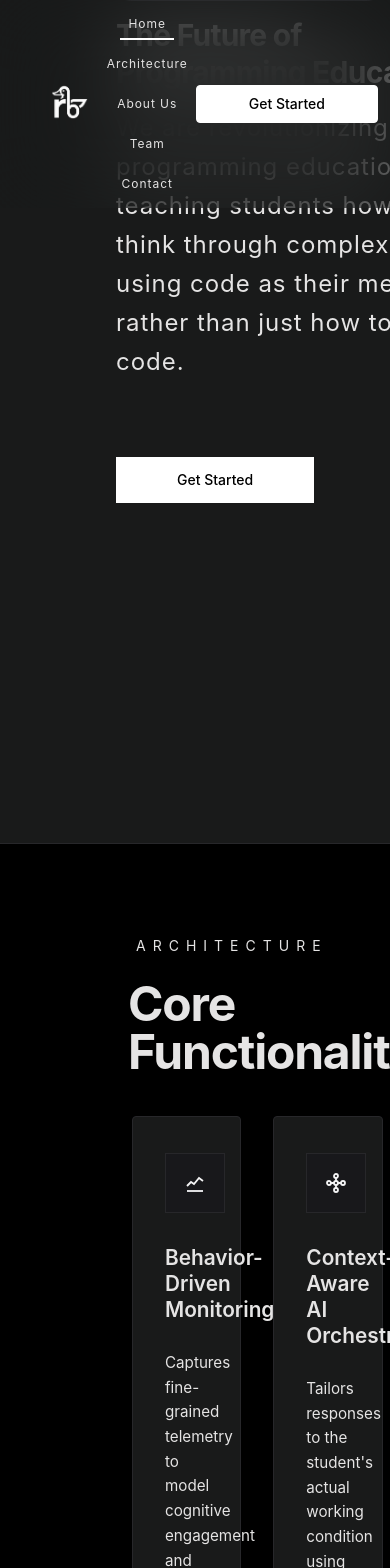
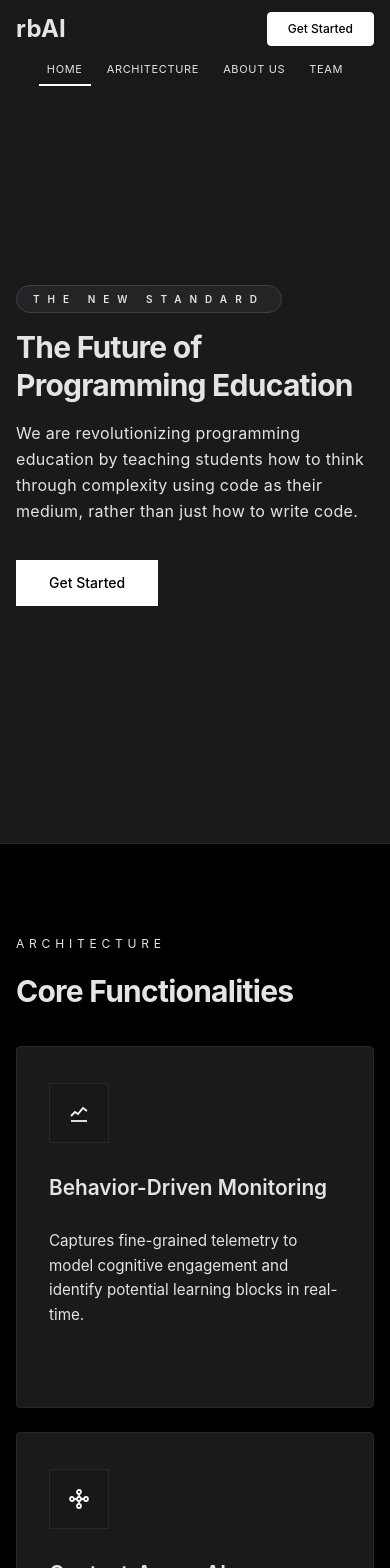
Before and after one commit to tomtatosauce21/RBAI, a React app in the folder src/: page / in a window 390 px wide. Shown: the top 1568 px of the page. Built offline with nearby package versions, Linux system fonts and the light colour scheme; the HTML template or start-up script is replaced by a standard one.

Commit message:
text leading and tracking/topbar adjusment/

```diff
--- a/src/App.css
+++ b/src/App.css
@@ -86,6 +86,34 @@ button:active {
   animation: slideInFromBottom 0.4s ease;
 }
 
+/* Architecture flip cards */
+.architecture-card {
+  perspective: 1200px;
+}
+
+.architecture-card-inner {
+  position: relative;
+  min-height: 360px;
+  width: 100%;
+  transform-style: preserve-3d;
+  transition: transform 0.6s cubic-bezier(0.4, 0, 0.2, 1);
+}
+
+.architecture-card-inner.is-flipped {
+  transform: rotateY(180deg);
+}
+
+.architecture-card-face {
+  position: absolute;
+  inset: 0;
+  backface-visibility: hidden;
+  -webkit-backface-visibility: hidden;
+}
+
+.architecture-card-back {
+  transform: rotateY(180deg);
+}
+
 /* Card Hover Effects */
 article:hover {
   transform: translateY(-2px);
--- a/src/App.tsx
+++ b/src/App.tsx
@@ -1,7 +1,6 @@
 import Topbar from './components/Topbar.tsx'
-import heroDp from './assets/hero.png'
-import Yves from './assets/Yves.jpg'
-import Shine from './assets/Shine.jpg'
+import admin_dp from './assets/admin_dp.png'
+import stud_dp from './assets/stud_dp.png'
 import coding from './assets/coding.jpg'
 import { useState, useEffect } from 'react'
 import './App.css'
@@ -84,18 +83,15 @@ function renderFunctionalityIcon(icon: FunctionalityIcon) {
 }
 
 function App() {
-  const [selectedMember, setSelectedMember] = useState<number | null>(null);
-  const [expandedArchitecture, setExpandedArchitecture] = useState<string | null>(null);
-  const [formData, setFormData] = useState({ name: '', email: '', message: '' });
-  const [formSubmitted, setFormSubmitted] = useState(false);
+  const [flippedArchitecture, setFlippedArchitecture] = useState<Record<string, boolean>>({});
   const [showScrollTop, setShowScrollTop] = useState(false);
 
   const team = [
-    { name: 'Lily Ann Dela Cruz, MSIT', role: 'Adviser', type: 'adviser', bio: 'Expert in AI education and student learning outcomes', img: Yves },
-    { name: 'Allan Khester Mesa', role: 'Leader', type: 'leader', bio: 'Leads the vision and technical strategy of RBAI', img: heroDp },
-    { name: 'Yves Alcantara', role: 'Member', type: 'member', bio: 'Specializes in AI orchestration and system design', img: heroDp },
-    { name: 'Kennroe Basseg', role: 'Member', type: 'member', bio: 'Focuses on behavioral monitoring and analytics', img: heroDp },
-    { name: 'Shine Telan', role: 'Member', type: 'member', bio: 'Develops cognitive engagement scoring systems', img: Shine },
+    { name: 'Lily Ann Dela Cruz, MSIT', role: 'Adviser', type: 'adviser', img: admin_dp },
+    { name: 'Allan Khester Mesa', role: 'Leader', type: 'leader', img: stud_dp },
+    { name: 'Yves Alcantara', role: 'Member', type: 'member', img: stud_dp },
+    { name: 'Kenn-roe Basseg', role: 'Member', type: 'member', img: stud_dp },
+    { name: 'Betina Soleil Telan', role: 'Member', type: 'member', img: stud_dp},
   ]
 
   useEffect(() => {
@@ -110,47 +106,34 @@ function App() {
     window.scrollTo({ top: 0, behavior: 'smooth' });
   };
 
-  const handleFormChange = (e: React.ChangeEvent<HTMLInputElement | HTMLTextAreaElement>) => {
-    const { name, value } = e.target;
-    setFormData(prev => ({ ...prev, [name]: value }));
-  };
-
-  const handleFormSubmit = (e: React.FormEvent) => {
-    e.preventDefault();
-    if (formData.name && formData.email && formData.message) {
-      setFormSubmitted(true);
-      setFormData({ name: '', email: '', message: '' });
-      setTimeout(() => setFormSubmitted(false), 4000);
-    }
-  };
   return (
     <main className="relative min-h-screen overflow-x-hidden text-sm text-white">
       <Topbar />
       <section
         id="home"
-        className="flex h-screen w-full items-center justify-between border-b border-zinc-800 px-4 pb-120 pt-28 sm:px-6 md:px-10 lg:pt-100"
+        className="flex min-h-screen w-full flex-col items-start justify-center gap-10 border-b border-zinc-800 px-4 pb-16 pt-28 sm:px-6 md:px-10 lg:flex-row lg:items-center lg:justify-between lg:gap-8 lg:pb-24 lg:pt-32"
         style={{ backgroundColor: '#191a1a' }}
       >
-        <div className="translate-x-[100px] w-full max-w-3xl space-y-4 text-left sm:space-y-5">
+        <div className="w-full max-w-3xl space-y-4 text-left sm:space-y-5 lg:ml-12 xl:ml-20">
           <span className="inline-flex rounded-full border border-zinc-700 bg-zinc-800/80 px-4 py-1.5 text-[10px] font-semibold uppercase tracking-[0.8em] text-zinc-200 sm:px-5 sm:py-2 sm:text-[11px] sm:tracking-[0.12em]">
             The New Standard
           </span>
-          <h1 className="text-3xl font-bold leading-tight tracking-tight sm:text-6xl lg:text-7xl">
+          <h1 className="text-3xl font-bold leading-tight tracking-tight sm:text-5xl lg:text-6xl xl:text-7xl">
             The Future of Programming Education
           </h1>
-          <p className="max-w-1xl text-wrap text-2xl leading-relaxed tracking-[0.04em] text-gray-300 sm:text-10xl">
+          <p className="max-w-2xl text-base leading-relaxed tracking-[0.02em] text-gray-300 sm:text-lg lg:text-xl">
             We are revolutionizing programming education by teaching students how to think through complexity using code as their medium, rather than just how to write code.
           </p>
-            <button className="mt-15 !bg-white !text-black border border-white px-15 py-3 text-sm font-medium transition duration-300 hover:!bg-zinc-800/20 hover:!text-white">
+            <button className="mt-5 !bg-white !text-black border border-white px-8 py-3 text-sm font-medium transition duration-300 hover:!bg-zinc-800/20 hover:!text-white sm:px-10">
               Get Started
           </button>
         </div>
-        <div className="hidden lg:flex flex-shrink-0 items-center justify-center">
-          <div className="group rounded-none border border-zinc-900 bg-zinc-900/50 p-2 x-shadow-2xl mr-5 mt-30 max-w-[470px] w-full">
+        <div className="hidden w-full max-w-md flex-shrink-0 items-center justify-center lg:mr-8 lg:flex xl:mr-20 xl:max-w-lg">
+          <div className="group w-full rounded-none border border-zinc-900 bg-zinc-900/50 p-2">
             <img
               src={coding}
               alt="Coding"
-              className="rounded-xl h-auto w-auto object-scale-down grayscale opacity-70 transition duration-200 ease-out group-hover:grayscale-0 group-hover:opacity-100"
+              className="h-auto w-full rounded-xl object-scale-down grayscale opacity-70 transition duration-200 ease-out group-hover:grayscale-0 group-hover:opacity-100"
             />
           </div>
         </div>
@@ -158,32 +141,53 @@ function App() {
 
       <section
         id="architecture"
-        className="flex min-h-screen w-full items-start px-6 pb-16 pt-20 sm:px-8 md:px-10"
+        className="flex min-h-screen w-full items-start px-4 pb-16 pt-20 sm:px-6 md:px-10"
         style={{ backgroundColor: '#000000' }}
       >
         <div className="mx-auto w-full max-w-[1760px] space-y-6">
-          <p className="mt-3 text-sm font-sans uppercase tracking-[0.50em] text-zinc-500 ml-28">Architecture</p>
-          <h2 className="text-5xl font-bold leading-none tracking-tight text-zinc-100 sm:text-5xl md:text-5xl mb-10 ml-26">
+          <p className="mt-3 text-xs font-sans uppercase tracking-[0.4em] text-zinc-500 sm:text-sm">Architecture</p>
+          <h2 className="mb-10 text-3xl font-bold leading-none tracking-tight text-zinc-100 sm:text-4xl md:text-5xl">
             Core Functionalities
           </h2>
-          <div className=" grid w-310 grid-cols-9 gap-8 md:grid-cols-4 xl:grid-cols-4 xl:gap-7 ml-27">
+          <div className="grid w-full grid-cols-1 gap-6 sm:grid-cols-2 lg:grid-cols-4 lg:gap-7">
             {functionalities.map((item) => (
               <article
                 key={item.title}
-                onClick={() => setExpandedArchitecture(expandedArchitecture === item.title ? null : item.title)}
-                className={`group min-h-[360px] rounded-sm border border-zinc-800 bg-black px-8 pb-8 pt-9 transition duration-200 hover:border-zinc-200/50 hover:bg-zinc-900/80 cursor-pointer ${expandedArchitecture === item.title ? 'ring-2 ring-white/30' : ''}`}
+                onClick={() =>
+                  setFlippedArchitecture((prev) => ({
+                    ...prev,
+                    [item.title]: !prev[item.title],
+                  }))
+                }
+                onKeyDown={(e) => {
+                  if (e.key === 'Enter' || e.key === ' ') {
+                    e.preventDefault();
+                    setFlippedArchitecture((prev) => ({
+                      ...prev,
+                      [item.title]: !prev[item.title],
+                    }));
+                  }
+                }}
+                role="button"
+                tabIndex={0}
+                aria-pressed={!!flippedArchitecture[item.title]}
+                className={`architecture-card group min-h-[360px] rounded-sm border border-zinc-800 bg-black transition duration-200 hover:border-zinc-200/50 cursor-pointer ${flippedArchitecture[item.title] ? 'ring-2 ring-white/30' : ''}`}
                 style={{ backgroundColor: '#191a1a' }}
               >
+                <div className={`architecture-card-inner ${flippedArchitecture[item.title] ? 'is-flipped' : ''}`}>
+                  <div className="architecture-card-face architecture-card-front px-8 pb-8 pt-9">
                     <div className="mb-10 inline-flex h-15 w-15 items-center justify-center border border-zinc-800 bg-zinc-900 text-zinc-100 transition-colors duration-300 group-hover:bg-[#c6c6c7] group-hover:text-zinc-900 group-hover:border-[#c6c6c7]">
                       {renderFunctionalityIcon(item.icon)}
                     </div>
-                <h3 className="mb-5 selected team-card text-[1.30rem] font-semibold leading-tight text-zinc-100  ">{item.title}</h3>
+                    <h3 className="mb-5 selected team-card text-[1.30rem] font-semibold leading-tight text-zinc-100">{item.title}</h3>
                     <p className="text-[0.950rem] leading-relaxed text-zinc-300">{item.description}</p>
-                {expandedArchitecture === item.title && (
-                  <div className="mt-6 pt-6 border-t border-zinc-700 animate-in fade-in slide-in-from-top-2 duration-300">
+                  </div>
+
+                  <div className="architecture-card-face architecture-card-back px-8 pb-8 pt-9">
+                    <h3 className="mb-5 text-[1.30rem] font-semibold leading-tight text-zinc-100">{item.title}</h3>
                     <p className="text-[0.900rem] leading-relaxed text-zinc-400">{item.details}</p>
                   </div>
-                )}
+                </div>
               </article>
             ))}
           </div>
@@ -194,37 +198,37 @@ function App() {
         id="about-us"
         className="relative min-h-screen w-full px-4 pb-16 pt-24 sm:px-6 md:px-10 lg:px-16" style={{ backgroundColor: '#191a1a' }}>
         <div className="mx-auto w-full max-w-[1460px]">
-          <p className="text-sm font-sans uppercase tracking-[0.50em] text-zinc-400/80 ml-20">
+          <p className="text-xs font-sans uppercase tracking-[0.4em] text-zinc-400/80 sm:text-sm">
             Foundation
           </p>
-          <h2 className="mt-4 text-5xl font-bold tracking-tight text-zinc-200 sm:text-5xl ml-19">
+          <h2 className="mt-4 text-3xl font-bold tracking-tight text-zinc-200 sm:text-4xl md:text-5xl">
             About Us
           </h2>
 
-          <div className="mt-12 grid w-310 grid-cols-1 gap-2 md:grid-cols-2 md:gap-[0.09rem] ml-20">
-            <div className="relative min-h-[420px] border border-zinc-800 bg-black p-16 transition duration-200 hover:bg-[#1f2020]/80">
+          <div className="mt-12 grid w-full grid-cols-1 gap-4 md:grid-cols-2">
+            <div className="relative min-h-[360px] border border-zinc-800 bg-black p-6 transition duration-200 hover:bg-[#1f2020]/80 sm:p-10 lg:p-12">
               <span className="inline-flex h-16 w-16 items-center justify-center bg-zinc-700/70 text-zinc-100">
                 <svg viewBox="0 0 24 24" className="h-8 w-8" fill="none" stroke="currentColor" strokeWidth="1.8" aria-hidden="true">
                   <circle cx="12" cy="12" r="6" />
                   <circle cx="12" cy="12" r="2" />
                 </svg>
               </span>
-              <h3 className="mt-10 text-4xl font-semibold tracking-tight text-white">Our Mission</h3>
-              <p className="mt-8 max-w-[620px] text-xl leading-relaxed text-zinc-300">
+              <h3 className="mt-8 text-2xl font-semibold tracking-tight text-white sm:text-3xl lg:text-4xl">Our Mission</h3>
+              <p className="mt-6 max-w-[620px] text-base leading-relaxed text-zinc-300 sm:text-lg lg:text-xl">
                 To empower the next generation of software engineers by bridging the gap between syntax memorization and
                 algorithmic thinking. We believe in providing the tools for deep, analytical comprehension.
               </p>
             </div>
 
-            <div className="relative min-h-[420px] border border-zinc-800 bg-black p-16 transition duration-200 hover:bg-[#1f2020]/80">
+            <div className="relative min-h-[360px] border border-zinc-800 bg-black p-6 transition duration-200 hover:bg-[#1f2020]/80 sm:p-10 lg:p-12">
               <span className="inline-flex h-16 w-16 items-center justify-center bg-zinc-700/70 text-zinc-100">
                 <svg viewBox="0 0 24 24" className="h-8 w-8" fill="none" stroke="currentColor" strokeWidth="1.8" aria-hidden="true">
                   <path d="M2 12s3.5-6 10-6 10 6 10 6-3.5 6-10 6-10-6-10-6z" />
                   <circle cx="12" cy="12" r="2.5" />
                 </svg>
               </span>
-              <h3 className="mt-10 text-4xl font-semibold tracking-tight text-white">Our Vision</h3>
-              <p className="mt-8 max-w-[620px] text-xl leading-relaxed text-zinc-300">
+              <h3 className="mt-8 text-2xl font-semibold tracking-tight text-white sm:text-3xl lg:text-4xl">Our Vision</h3>
+              <p className="mt-6 max-w-[620px] text-base leading-relaxed text-zinc-300 sm:text-lg lg:text-xl">
                 A world where programming is taught through the lens of human cognition, making high-level technical
                 skills accessible, intuitive, and fundamentally sustainable for students everywhere.
               </p>
@@ -233,72 +237,65 @@ function App() {
         </div>
       </section>
 
-      <section id="team" className="relative w-full pt-24 min-h-screen flex flex-col items-center justify-between overflow-hidden bg-transparent border-t border-white/5">
-       <p className="absolute left-10 top-6 z-30 text-1xl font-sans uppercase tracking-[0.50em] text-zinc-400/80 sm:left-20 sm:top-30 mt-3 ml-19">
-          Architects
-        </p>
-        <p className="absolute left-30 top-6 z-30 text-5xl font-bold uppercase tracking-[0.01em] text-zinc-200 sm:left-20 sm:top-45 mb-10 ml-19">
+      <section id="team" className="relative flex min-h-screen w-full flex-col items-center overflow-hidden border-t border-white/5 bg-transparent px-4 pb-16 pt-24 sm:px-6 md:px-10">
+        <div className="mx-auto w-full max-w-[1300px]">
+          <p className="text-xs font-sans uppercase tracking-[0.4em] text-zinc-400/80 sm:text-sm">Architects</p>
+          <p className="mt-4 text-3xl font-bold uppercase tracking-[0.01em] text-zinc-200 sm:text-4xl md:text-5xl">
             Meet our Team
           </p>
 
-        <div className="relative z-10 max-w-[1300px] mx-auto w-full px-10 sm:px-6 md:px-8 flex-1 flex flex-col justify-center items-center mt-20">
+        <div className="relative z-10 mx-auto mt-14 flex w-full flex-1 flex-col items-center justify-center px-0 sm:px-2 md:px-4">
           <div className="grid grid-cols-1 sm:grid-cols-2 lg:grid-cols-5 gap-7 lg:gap-16 justify-center w-full">
             {team.map((person, index) => (
               <div key={index} className="flex flex-col items-center">
                 <div
-                  onClick={() => setSelectedMember(selectedMember === index ? null : index)}
-                  className={`team-card flex flex-col items-center transition-all duration-300 hover:-translate-y-2 cursor-pointer ${selectedMember === index ? 'selected' : ''}`}
+                  className="team-card flex flex-col items-center transition-all duration-300 hover:-translate-y-2"
                 >
-                  <div className="w-[200px] h-[200px] overflow-hidden rounded-full mb-6 bg-gray-100 border-4 transition-all duration-300 shadow-sm" style={{ borderColor: selectedMember === index ? '#ffffff' : '#ffffff' }}>
+                  <div className="w-[200px] h-[200px] overflow-hidden rounded-full mb-6 bg-gray-100 border-4 border-white transition-all duration-300 shadow-sm">
                     <img src={person.img} alt={person.name} className="team-img w-full h-full object-cover" />
                   </div>
                   <h3 className="text-xl font-bold text-white text-center">{person.name}</h3>
                   <p className="text-sm text-zinc-400 mt-1">{person.role}</p>
                 </div>
-                {selectedMember === index && (
-                  <div className="mt-4 p-4 bg-zinc-900/50 rounded border border-zinc-700 text-center max-w-xs animate-in fade-in slide-in-from-top-2 duration-300">
-                    <p className="text-sm text-zinc-300">{person.bio}</p>
-                  </div>
-                )}
               </div>
             ))}
+          </div>
         </div>
         </div>
       </section>
 
       <section id="Philosophy"
-          className="flex h-screen w-full items-center justify-center border-b border-zinc-800 px-4 pb-10 pt-28 sm:px-6 md:px-10 lg:pt-32 bg-zinc-900" style={{background: '#191a1a'}}>
+          className="flex min-h-[90vh] w-full items-center justify-center border-b border-zinc-800 bg-zinc-900 px-4 pb-10 pt-20 sm:px-6 md:px-10 lg:pt-24" style={{background: '#191a1a'}}>
           <div className="w-full max-w-3xl text-center">
-
-            <p className="font-sans font-extralight italic text-gray-200 text-5xl leading-relaxed mb-5 ">
-             <span className="font-bold text-[70px]" >"</span> We don't teach students how to write code. We teach them how to think through complexity using code as their medium.<span className="font-bold italic text-[70px]" >"</span></p>
-            <div className="mx-auto mb-6 h-px w-40 bg-zinc-500/70 leading-[8.5em]" aria-hidden="true"> </div>
-           <p className="font-semibold text-[#696f75] text-sm italic text-zinc-400 mb-10 tracking-[0.6em]">
+            <p className="material-symbols-outlined text-9xl text-primary/20 font-bold mbt-20">
+              "
+            </p>
+            <p className="mb-5 font-sans text-2xl font-extralight italic leading-[1.25em] text-gray-200 sm:text-3xl md:text-4xl lg:text-5xl mb-10">
+              We don't teach students how to write code. We teach them how to think through complexity using code as their medium.</p>
+            <div className="mx-auto mb-6 h-px w-100 bg-zinc-500/70 leading-[8.5em]" aria-hidden="true"> </div>
+           <p className="mb-10 text-xs font-family: var(--sans-serif) italic tracking-[0.35em] text-zinc-400 sm:text-sm sm:tracking-[0.16em]">
               — Our Philosophy
             </p>
-
           </div>
         </section>
 
 
-      <footer className="w-full bg-black border-t border-zinc-800 py-18 px-18 sm:px-6 md:px-10">
+      <footer className="w-full border-t border-zinc-800 bg-black px-4 py-10 sm:px-6 md:px-10">
         <div className="max-w-6xl mx-auto">
-          <div className="border-t border-zinc-800 pt-8">
-            <div className="flex flex-col md:flex-row justify-between items-center">
-              <p className="text-zinc-500 text-sm mb-4 md:mb-0">
+            <div className="flex flex-col items-start justify-between gap-4 md:flex-row md:items-center">
+              <p className="text-zinc-500 text-sm">
                 © 2026 Programming Education Platform. All rights reserved.
               </p>
-              <div className="flex gap-6">
-                <a href="#" className="text-zinc-400 hover:text-white transition">
+              <div className="flex flex-wrap gap-6">
+                <a href="#" className="text-zinc-400 hover:text-white transition cursor-pointer">
                   <span className="text-sm">Twitter</span>
                 </a>
-                <a href="#" className="text-zinc-400 hover:text-white transition">
+                <a href="#" className="text-zinc-400 hover:text-white transition cursor-pointer">
                   <span className="text-sm">LinkedIn</span>
                 </a>
-                <a href="#" className="text-zinc-400 hover:text-white transition">
+                <a href="#" className="text-zinc-400 hover:text-white transition cursor-pointer">
                   <span className="text-sm">GitHub</span>
                 </a>
-              </div>
               </div>
             </div>
           </div>
--- a/src/components/Topbar.tsx
+++ b/src/components/Topbar.tsx
@@ -1,12 +1,10 @@
 import { useState } from 'react'
-import Rabai from '../assets/Rbai.png'
 
 const navItems = [
-	{ label: 'Home', href: '#home' },
-	{ label: 'Architecture', href: '#architecture' },
-	{ label: 'About Us', href: '#about-us' },
-	{ label: 'Team', href: '#team' },
-	{ label: 'Contact', href: '#contact' }
+	{ label: 'HOME', href: '#home' },
+	{ label: 'ARCHITECTURE', href: '#architecture' },
+	{ label: 'ABOUT US', href: '#about-us' },
+	{ label: 'TEAM', href: '#team' }
 
 ]
 
@@ -23,16 +21,16 @@ function Topbar() {
 
 	return (
 		<header className="fixed top-0 left-0 z-50 w-full bg-[#191a1a]/50 backdrop-blur-2xl min-h-[80px]">
-			<nav className="flex w-full items-center justify-between px-9 py-3 sm:px-6 sm:py-4">
+			<nav className="flex w-full flex-wrap items-center justify-between gap-3 px-4 py-3 sm:px-6 sm:py-4 lg:px-10">
 				<div className="flex-shrink-0">
-					<img src={Rabai} alt="Rabai Logo" className="h-13 w-auto" />
+					<p className="text-2xl font-bold tracking-[0.01em] sm:text-2xl text-zinc-200">rbAI</p>
 				</div>
-				<ul className="flex flex-wrap items-center justify-center gap-x-4 gap-y-4 sm:gap-x-8 lg:gap-x-14">
+				<ul className="order-3 flex w-full items-center justify-center gap-x-2 gap-y-2 pb-1 sm:order-2 sm:w-auto sm:gap-x-6 lg:gap-x-8">
 					{navItems.map((item) => (
 						<li key={item.label}>
 							<button
 								onClick={() => handleNavClick(item.href)}
-								className={`relative rounded px-2 py-1 text-xs font-sans tracking-[0.08em] text-white transition-colors duration-300 hover:text-gray-300 sm:text-sm sm:tracking-[0.12em] cursor-pointer bg-none border-none after:absolute after:left-0 after:right-0 after:-bottom-1 after:h-[2px] after:origin-center after:bg-white after:transition-transform after:duration-200 ${
+								className={`relative rounded px-2 py-1 text-[11px] text-semibold tracking-[0.06em] text-white transition-colors duration-300 hover:text-gray-300 sm:text-sm sm:tracking-[0.02em] cursor-pointer bg-none border-none after:absolute after:left-0 after:right-0 after:-bottom-1 after:h-[2px] after:origin-center after:bg-white after:transition-transform after:duration-200 ${
 									activeHref === item.href ? 'after:scale-x-100' : 'after:scale-x-0'
 								}`}
 							>
@@ -41,10 +39,10 @@ function Topbar() {
 						</li>
 					))}
 				</ul>
-				<div className="flex-shrink-0">
+				<div className="order-2 flex-shrink-0 sm:order-3">
 					<button
 						onClick={() => handleNavClick('#home')}
-						className="!bg-white !text-black border rounded-sm border-white px-13 py-2 text-sm font-medium transition duration-300 hover:!bg-zinc-800/20 hover:!text-white"
+						className="!bg-white !text-black border rounded-sm border-white px-5 py-2 text-xs font-medium transition duration-300 hover:!bg-zinc-800/20 hover:!text-white sm:px-8 sm:text-sm"
 					>
 						Get Started
 					</button>
```
Also changed, not shown: src/assets/admin_dp.png (added), src/assets/stud_dp.png (added). Lines whose indentation alone changed are shown as unchanged.
